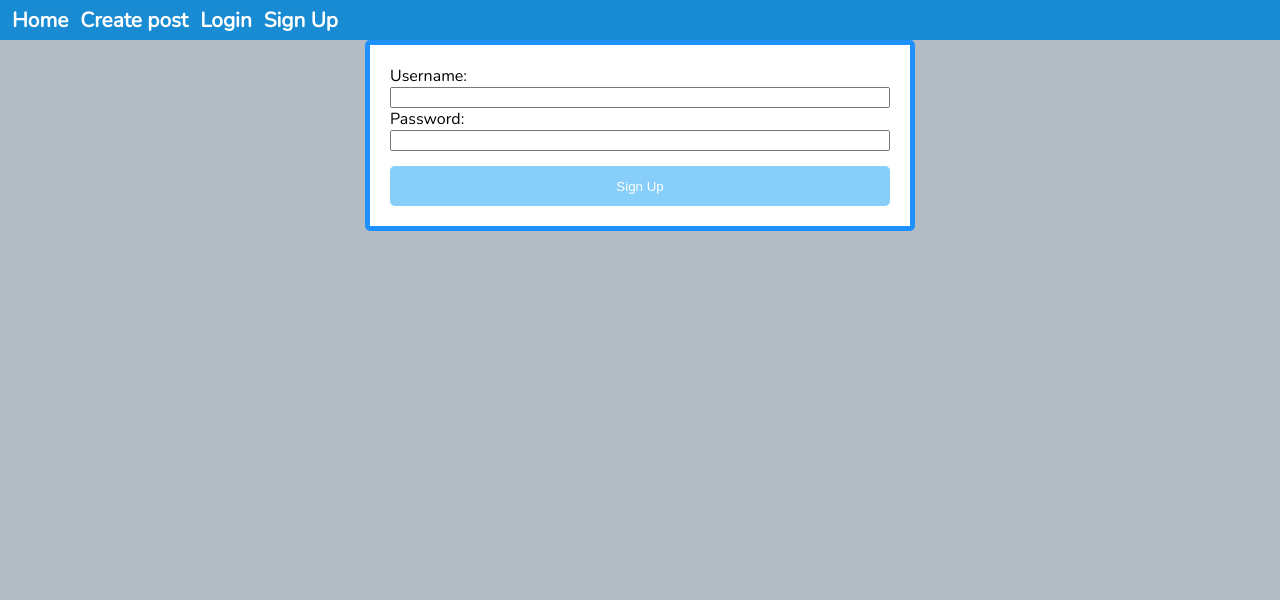
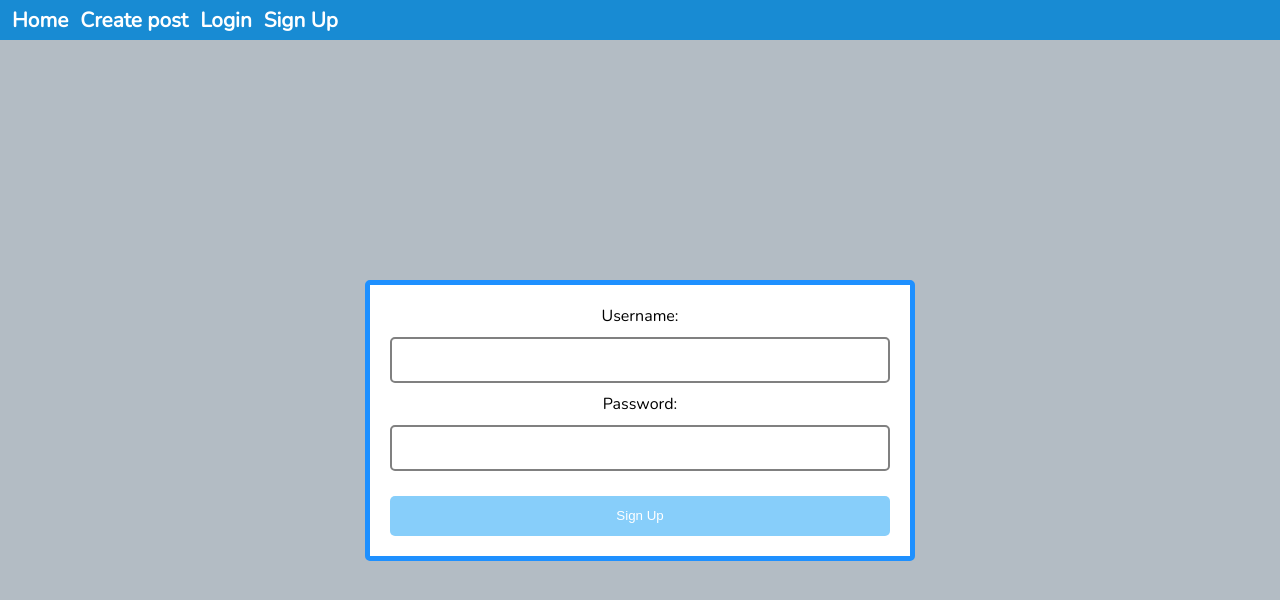
Before and after one commit to caionobile/webposts, a React (Create React App) app in the folder client/: page /signup in a window 1280 px wide. Shown: the top 600 px of the page. Built offline with nearby package versions, Linux system fonts and the light colour scheme.

Commit message:
Fixing styles

```diff
--- a/client/src/pages/CreatePost/index.jsx
+++ b/client/src/pages/CreatePost/index.jsx
@@ -3,7 +3,7 @@ import { Formik, Form, Field, ErrorMessage } from "formik";
 import { useHistory } from "react-router-dom";
 import axios from "axios";
 import * as Yup from "yup";
-import "./CreatePost.css";
+import styles from "./CreatePost.module.css";
 
 function CreatePost() {
   const initialValues = {
@@ -16,7 +16,7 @@ function CreatePost() {
 
   const onSubmit = (data) => {
     axios.post("http://localhost:3001/posts", data).then(() => {
-      history.push("/")
+      history.push("/");
     });
   };
 
@@ -26,17 +26,17 @@ function CreatePost() {
     username: Yup.string().min(3).max(15).required("Username is required"),
   });
   return (
-    <div className="createPostPage">
+    <div className={styles.createPostPage}>
       <Formik
         initialValues={initialValues}
         onSubmit={onSubmit}
         validationSchema={validationSchema}
       >
-        <Form className="formContainer">
+        <Form className={styles.formContainer}>
           <label>Title: </label>
           <ErrorMessage name="title" component="span" />
           <Field
-            id="inputCreatePost"
+            id={styles.inputCreatePost}
             name="title"
             placeholder=""
             autoComplete="off"
@@ -44,7 +44,7 @@ function CreatePost() {
           <label>Message: </label>
           <ErrorMessage name="postText" component="span" />
           <Field
-            id="inputCreatePost"
+            id={styles.inputCreatePost}
             name="postText"
             placeholder=""
             autoComplete="off"
@@ -52,7 +52,7 @@ function CreatePost() {
           <label>Username: </label>
           <ErrorMessage name="username" component="span" />
           <Field
-            id="inputCreatePost"
+            id={styles.inputCreatePost}
             name="username"
             placeholder=""
             autoComplete="off"
--- /dev/null
+++ b/client/src/pages/SignUp/SignUp.module.css
@@ -0,0 +1,40 @@
+.wrapper {
+  display: flex;
+  height: calc(100vh - 2.5em);
+  align-items: center;
+}
+
+.formContainer {
+  display: flex;
+  flex-direction: column;
+  width: 500px;
+  height: auto;
+  padding: 20px;
+  border: 5px solid dodgerblue;
+  border-radius: 5px;
+  background-color: #fff;
+}
+
+.input {
+  height: 40px;
+  margin-top: 10px;
+  margin-bottom: 10px;
+  border: 2px solid grey;
+  border-radius: 5px;
+  padding-left: 10px;
+  font-size: 20px;
+}
+
+.button {
+  margin-top: 15px;
+  height: 40px;
+  border: none;
+  background-color: lightskyblue;
+  border-radius: 5px;
+  color: white;
+}
+
+.button:hover {
+  cursor: pointer;
+  background-color: dodgerblue;
+}
--- a/client/src/pages/SignUp/index.jsx
+++ b/client/src/pages/SignUp/index.jsx
@@ -2,6 +2,8 @@ import React from "react";
 import { Formik, Form, Field, ErrorMessage } from "formik";
 import axios from "axios";
 import * as Yup from "yup";
+import styles from "./SignUp.module.css";
+
 function SignUp() {
   const initialValues = {
     username: "",
@@ -17,17 +19,17 @@ function SignUp() {
     });
   };
   return (
-    <div>
+    <div className={styles.wrapper}>
       <Formik
         initialValues={initialValues}
         onSubmit={onSubmit}
         validationSchema={validationSchema}
       >
-        <Form className="formContainer">
+        <Form className={styles.formContainer}>
           <label>Username: </label>
           <ErrorMessage name="username" component="span" />
           <Field
-            className="userInput"
+            className={styles.input}
             name="username"
             placeholder=""
             autoComplete="off"
@@ -35,13 +37,15 @@ function SignUp() {
           <label>Password: </label>
           <ErrorMessage name="password" component="span" />
           <Field
-          type="password"
-            className="pwdInput"
+            type="password"
+            className={styles.input}
             name="password"
             placeholder=""
             autoComplete="off"
           />
-          <button type="submit">Sign Up</button>
+          <button className={styles.button} type="submit">
+            Sign Up
+          </button>
         </Form>
       </Formik>
     </div>
```
Also changed, not shown: client/src/pages/CreatePost/CreatePost.module.css (renamed from client/src/pages/CreatePost/CreatePost.css).
